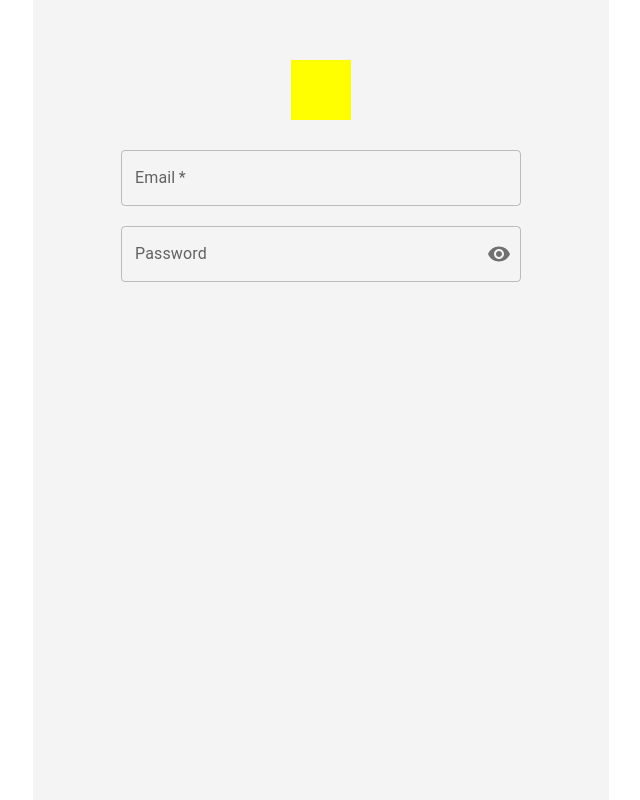
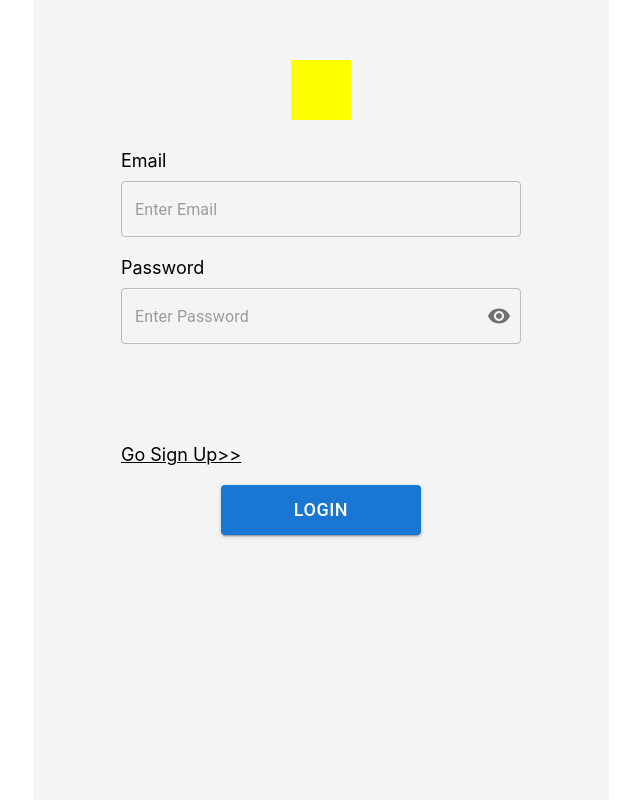
Before and after one commit to DHEPLab/aim-ahead-app, a React (Create React App) app: page /login in a window 1280 px wide. Shown: the top 800 px of the page, without its empty margins (319-959 px from the left). Built offline with nearby package versions, Linux system fonts and the light colour scheme.

Commit message:
[UNCAIM-86][David] style: add labels above the inputs

```diff
--- a/src/components/AuthenticationForm/index.module.scss
+++ b/src/components/AuthenticationForm/index.module.scss
@@ -2,8 +2,9 @@
   width: 400px;
   align-self: center;
 
-  .label {
+  .inputLabel {
     font-size: 18px;
+    margin-bottom: 10px;
   }
 
   .input {
--- a/src/components/AuthenticationForm/index.tsx
+++ b/src/components/AuthenticationForm/index.tsx
@@ -1,5 +1,5 @@
 import React, { useState } from "react";
-import { Button, FormControl, IconButton, InputAdornment, InputLabel, OutlinedInput, TextField } from "@mui/material";
+import { Button, FormControl, IconButton, InputAdornment, OutlinedInput } from "@mui/material";
 
 import styles from "./index.module.scss";
 import { Visibility, VisibilityOff } from "@mui/icons-material";
@@ -42,8 +42,9 @@ const AuthenticationForm = ({ type }: AuthenticationFormProps) => {
 
   return (
     <form className={styles.form} onSubmit={handleSubmit}>
-      <TextField
-        label="Email"
+      <FormControl sx={{ width: "100%" }}>
+        <span className={styles.inputLabel}>Email</span>
+        <OutlinedInput
           required
           error={false}
           value={email}
@@ -51,16 +52,16 @@ const AuthenticationForm = ({ type }: AuthenticationFormProps) => {
           onChange={handleEmailChange}
           placeholder="Enter Email"
         />
+      </FormControl>
       <FormControl sx={{ width: "100%" }}>
-        <InputLabel htmlFor="outlined-adornment-password">Password</InputLabel>
+        <span className={styles.inputLabel}>Password</span>
         <OutlinedInput
-          label="Password"
           id="outlined-adornment-password"
           value={password}
           type={showPassword ? "text" : "password"}
           onChange={handlePasswordChange}
           required
-          sx={isSignUpPage ? {} : { marginBottom: 80 }}
+          sx={isSignUpPage ? {} : { marginBottom: "100px" }}
           placeholder="Enter Password"
           endAdornment={
             <InputAdornment position="end">
```
Lines whose indentation alone changed are shown as unchanged.
